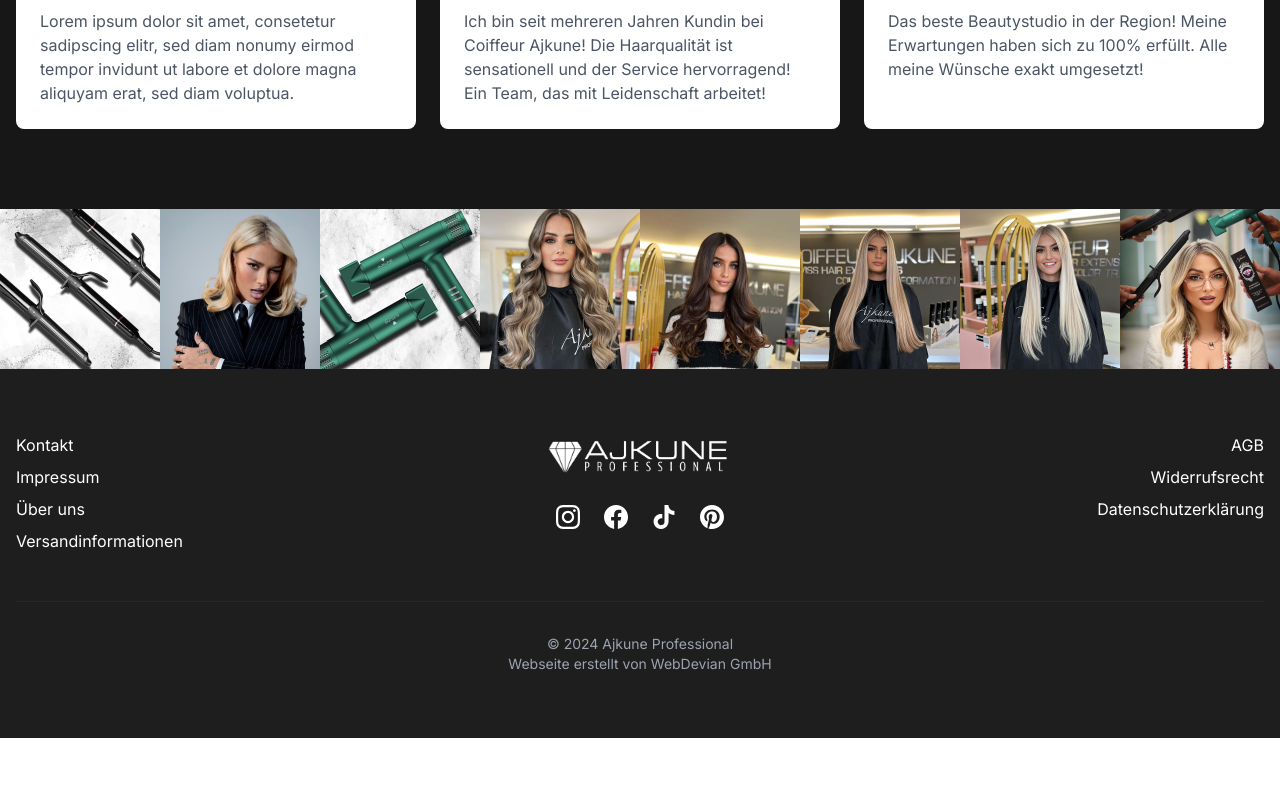
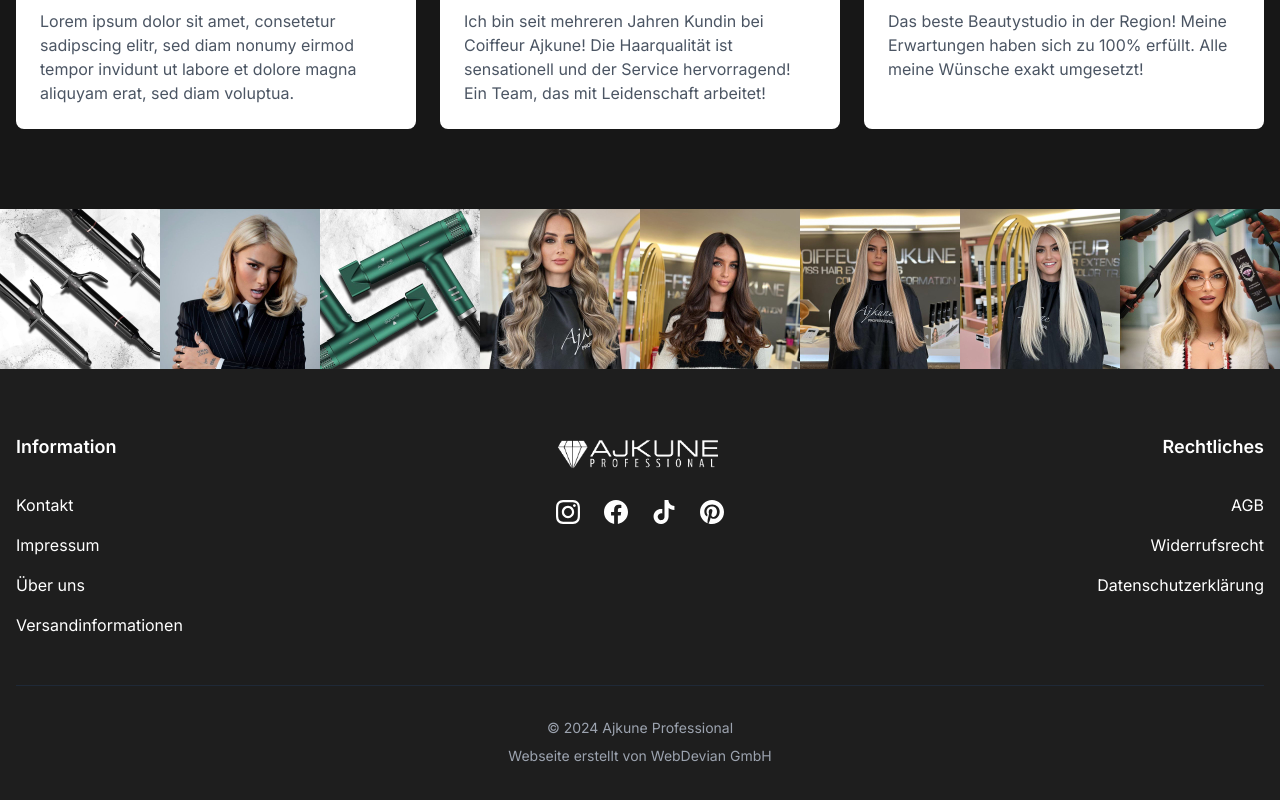
Before and after one commit to WebDevianGmbH/ajkuneprofessional, a Next.js app: page / in a window 1280 px wide. Shown: the part 4111-4911 px from the top of the page. Before the commit the page ends 4849 px from the top, so only its background shows below. Built offline with nearby package versions, Linux system fonts and the light colour scheme.

Commit message:
Update footer.tsx

```diff
--- a/src/components/ui/footer.tsx
+++ b/src/components/ui/footer.tsx
@@ -10,34 +10,36 @@ export function Footer() {
       initial={{ opacity: 0, y: 20 }}
       animate={{ opacity: 1, y: 0 }}
       transition={{ duration: 0.5 }}
-      className="bg-[#1E1E1E] text-white py-16"
+      className="bg-[#1E1E1E] text-white py-16 pb-32 md:pb-16"
     >
       <div className="container mx-auto px-4">
         {/* Grid für Logo, Navigation und Social Media */}
-        <div className="grid grid-cols-1 md:grid-cols-3 gap-8">
+        <div className="grid grid-cols-1 md:grid-cols-3 gap-8 md:gap-4">
           {/* Left Links */}
-          <div className="flex flex-col items-center md:items-start space-y-2">
-            <Link href="/kontakt" className="hover:text-gray-300 transition-colors">
+          <div className="flex flex-col items-center md:items-start space-y-4">
+            <h3 className="font-semibold text-lg mb-2 md:mb-4">Information</h3>
+            <Link href="/kontakt" className="hover:text-[#fe23d9] transition-colors">
               Kontakt
             </Link>
-            <Link href="/impressum" className="hover:text-gray-300 transition-colors">
+            <Link href="/impressum" className="hover:text-[#fe23d9] transition-colors">
               Impressum
             </Link>
-            <Link href="/uber-uns" className="hover:text-gray-300 transition-colors">
+            <Link href="/uber-uns" className="hover:text-[#fe23d9] transition-colors">
               Über uns
             </Link>
-            <Link href="/versand" className="hover:text-gray-300 transition-colors">
+            <Link href="/versand" className="hover:text-[#fe23d9] transition-colors">
               Versandinformationen
             </Link>
           </div>
 
           {/* Center Logo and Social Media */}
-          <div className="flex flex-col items-center space-y-6">
+          <div className="flex flex-col items-center space-y-6 order-first md:order-none">
             <Image
               src="/ajkune_logo.png"
               alt="Ajkune Professional"
-              width={200}
-              height={100}
+              width={180}
+              height={90}
+              className="w-[140px] md:w-[180px]"
             />
             <div className="flex justify-center space-x-6">
               <a href="https://instagram.com" target="_blank" rel="noopener noreferrer" className="hover:opacity-80 transition-opacity">
@@ -64,14 +66,15 @@ export function Footer() {
           </div>
 
           {/* Right Links */}
-          <div className="flex flex-col items-center md:items-end space-y-2">
-            <Link href="/agb" className="hover:text-gray-300 transition-colors">
+          <div className="flex flex-col items-center md:items-end space-y-4">
+            <h3 className="font-semibold text-lg mb-2 md:mb-4">Rechtliches</h3>
+            <Link href="/agb" className="hover:text-[#fe23d9] transition-colors">
               AGB
             </Link>
-            <Link href="/widerrufsrecht" className="hover:text-gray-300 transition-colors">
+            <Link href="/widerrufsrecht" className="hover:text-[#fe23d9] transition-colors">
               Widerrufsrecht
             </Link>
-            <Link href="/datenschutz" className="hover:text-gray-300 transition-colors">
+            <Link href="/datenschutz" className="hover:text-[#fe23d9] transition-colors">
               Datenschutzerklärung
             </Link>
           </div>
@@ -80,7 +83,7 @@ export function Footer() {
         {/* Copyright */}
         <div className="text-center text-sm text-gray-400 border-t border-gray-800 mt-12 pt-8">
           <p>© 2024 Ajkune Professional</p>
-          <p>Webseite erstellt von WebDevian GmbH</p>
+          <p className="mt-2">Webseite erstellt von WebDevian GmbH</p>
         </div>
       </div>
     </motion.footer>
```
